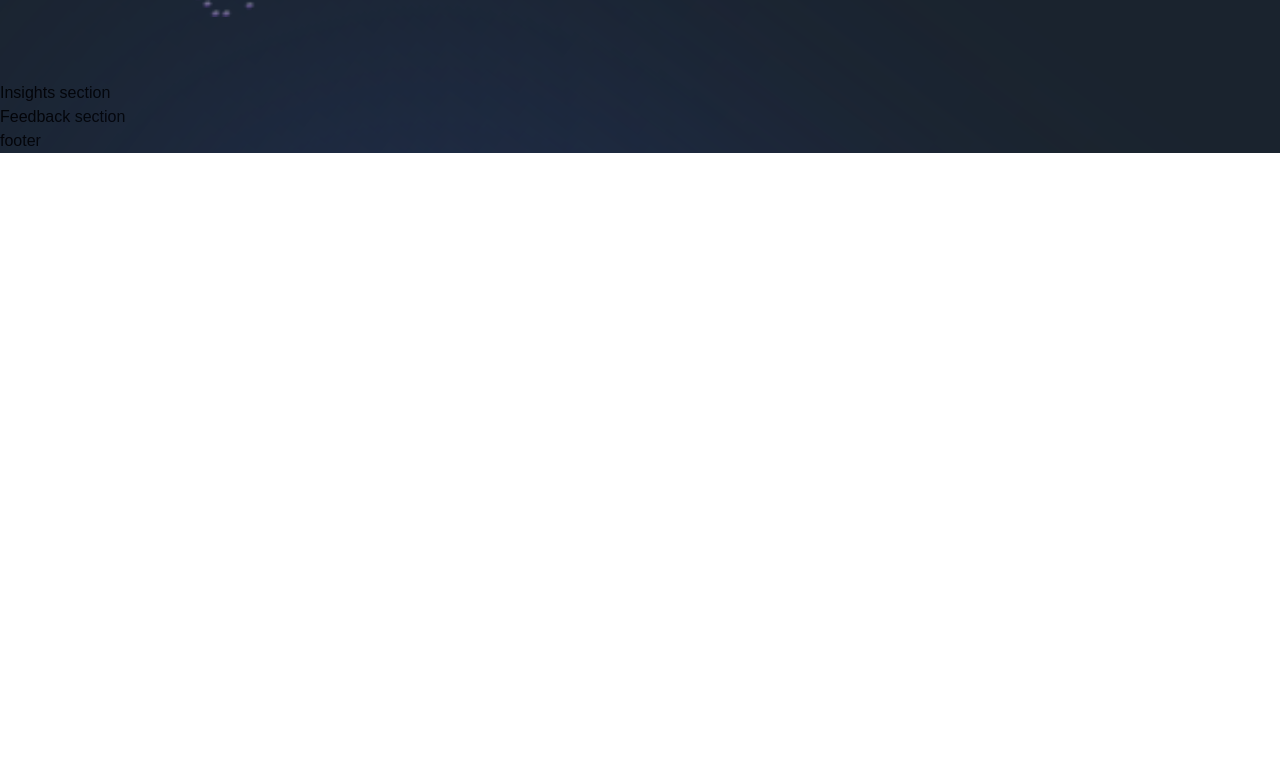
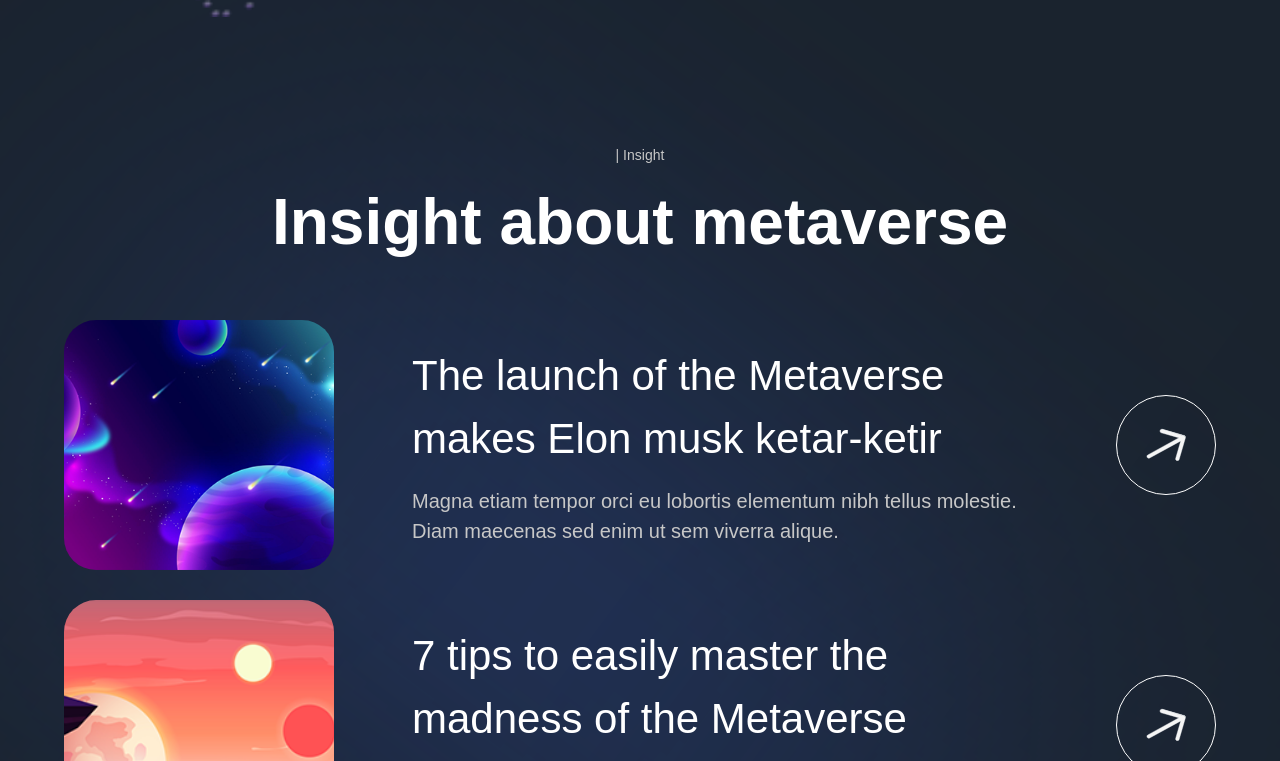
Before and after one commit to AgweBryan/Metaverse, a Next.js app: page / in a window 1280 px wide. Shown: the part 5159-5920 px from the top of the page. Before the commit the page ends 5312 px from the top, so only its background shows below. Built offline with nearby package versions, Linux system fonts and the light colour scheme; a web font is replaced by a local one.

Commit message:
added insights section

```diff
--- a/components/InsightCard.jsx
+++ b/components/InsightCard.jsx
@@ -1,9 +1,36 @@
-'use client';
+"use client";
 
-const InsightCard = () => (
-  <div>
-    Insight Card
-  </div>
+import { motion } from "framer-motion";
+import { fadeIn } from "../utils/motion";
+
+const InsightCard = ({ imgUrl, title, subtitle, index }) => (
+  <motion.div
+    variants={fadeIn("up", "spring", index * 0.5, 1)}
+    className="flex md:flex-row flex-col gap-4"
+  >
+    <img
+      src={imgUrl}
+      alt="planet-01"
+      className="md:w-[270px] w-full h-[250px] rounded-[32px] object-cover"
+    />
+    <div className="w-full flex justify-between items-center">
+      <div className="flex-1 md:ml-[62px] flex-col max-w-[650px]">
+        <h4 className="font-normal lg:text-[42px] text-[26px] text-white">
+          {title}
+        </h4>
+        <p className="mt-[16px] font-normal lg:text-[20px] text-[14px] text-secondary-white">
+          {subtitle}
+        </p>
+      </div>
+      <div className="lg:flex hidden items-center justify-center w-[100px] h-[100px] rounded-full bg-transparent border-[1px] border-white">
+        <img
+          src="/arrow.svg"
+          alt="arrow"
+          className="w-[40%] h-[40%] object-contain"
+        />
+      </div>
+    </div>
+  </motion.div>
 );
 
 export default InsightCard;
--- a/sections/Insights.jsx
+++ b/sections/Insights.jsx
@@ -1,8 +1,32 @@
-'use client';
+"use client";
+
+import { motion } from "framer-motion";
+import styles from "../styles";
+import { staggerContainer } from "../utils/motion";
+import { TypingText, InsightCard, TitleText } from "../components";
+import { insights } from "../constants";
 
 const Insights = () => (
-  <section>
-    Insights section
+  <section className={`${styles.paddings} relative z-10`}>
+    <motion.div
+      variants={staggerContainer}
+      initial="hidden"
+      whileInView="show"
+      viewport={{ once: false, amount: 0.25 }}
+      className={`${styles.innerWidth} mx-auto flex flex-col`}
+    >
+      <TypingText title="| Insight" textStyles="text-center" />
+      <TitleText title="Insight about metaverse" textStyles="text-center" />
+      <div className="mt-[50px] flex flex-col gap-[30px]">
+        {insights.map((insight, index) => (
+          <InsightCard
+            key={`insight-${index}`}
+            {...insight}
+            index={index + 1}
+          />
+        ))}
+      </div>
+    </motion.div>
   </section>
 );
 
```
